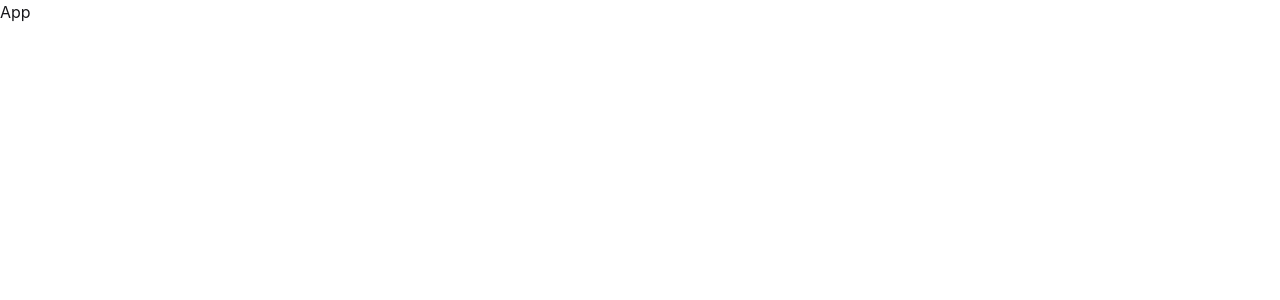
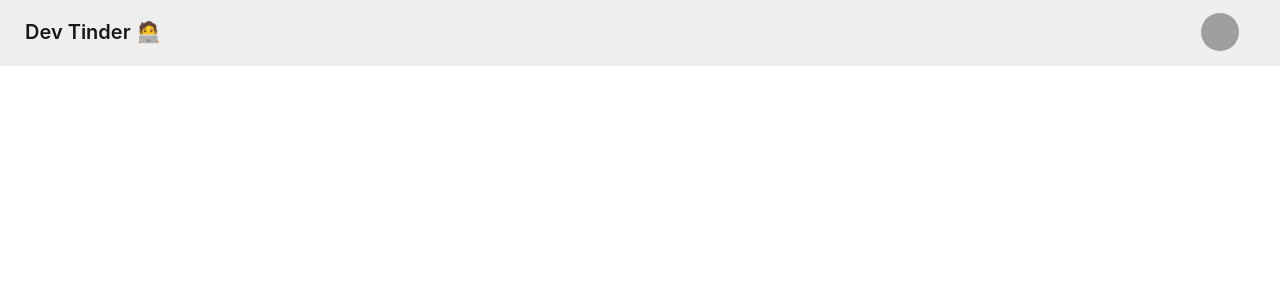
Before and after one commit to yash-jain2001/Dev-Tinder-frontend, a React (Vite) app: page / in a window 1280 px wide. Shown: the top 300 px of the page. Built offline with nearby package versions, Linux system fonts and the light colour scheme; grey boxes are pictures that could not be loaded.

Commit message:
created navbar component

```diff
--- a/src/App.jsx
+++ b/src/App.jsx
@@ -1,8 +1,11 @@
 import React from 'react'
+import Navbar from './components/Navbar'
 
 const App = () => {
   return (
-    <div className=''>App</div>
+    <>
+    <Navbar />
+    </>
   )
 }
 
--- /dev/null
+++ b/src/components/Navbar.jsx
@@ -0,0 +1,36 @@
+import React from 'react'
+
+const Navbar = () => {
+  return (
+    <div className="navbar bg-base-300 shadow-sm">
+  <div className="flex-1">
+    <a className="btn btn-ghost text-xl">Dev Tinder 🧑‍💻</a>
+  </div>
+  <div className="flex gap-2 mr-8">
+    <div className="dropdown dropdown-end">
+      <div tabIndex={0} role="button" className="btn btn-ghost btn-circle avatar">
+        <div className="w-10 rounded-full">
+          <img
+            alt="Tailwind CSS Navbar component"
+            src="https://img.daisyui.com/images/stock/photo-1534528741775-53994a69daeb.webp" />
+        </div>
+      </div>
+      <ul
+        tabIndex="-1"
+        className="menu menu-sm dropdown-content bg-base-100 rounded-box z-1 mt-3 w-52 p-2 shadow">
+        <li>
+          <a className="justify-between">
+            Profile
+            <span className="badge">New</span>
+          </a>
+        </li>
+        <li><a>Settings</a></li>
+        <li><a>Logout</a></li>
+      </ul>
+    </div>
+  </div>
+</div>
+  )
+}
+
+export default Navbar
```
